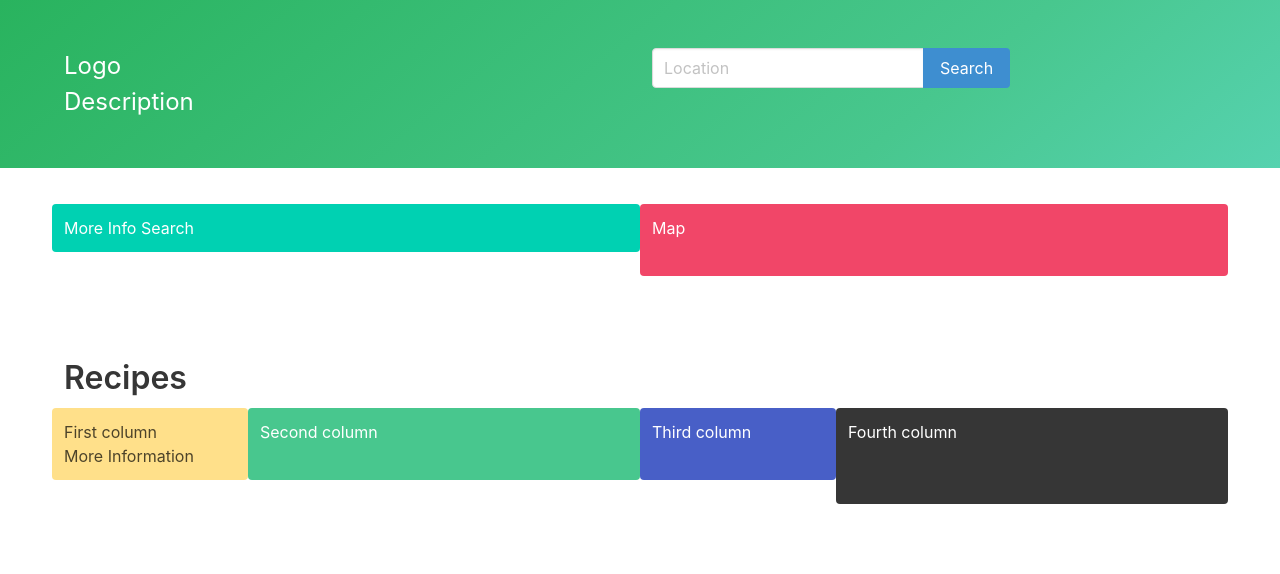
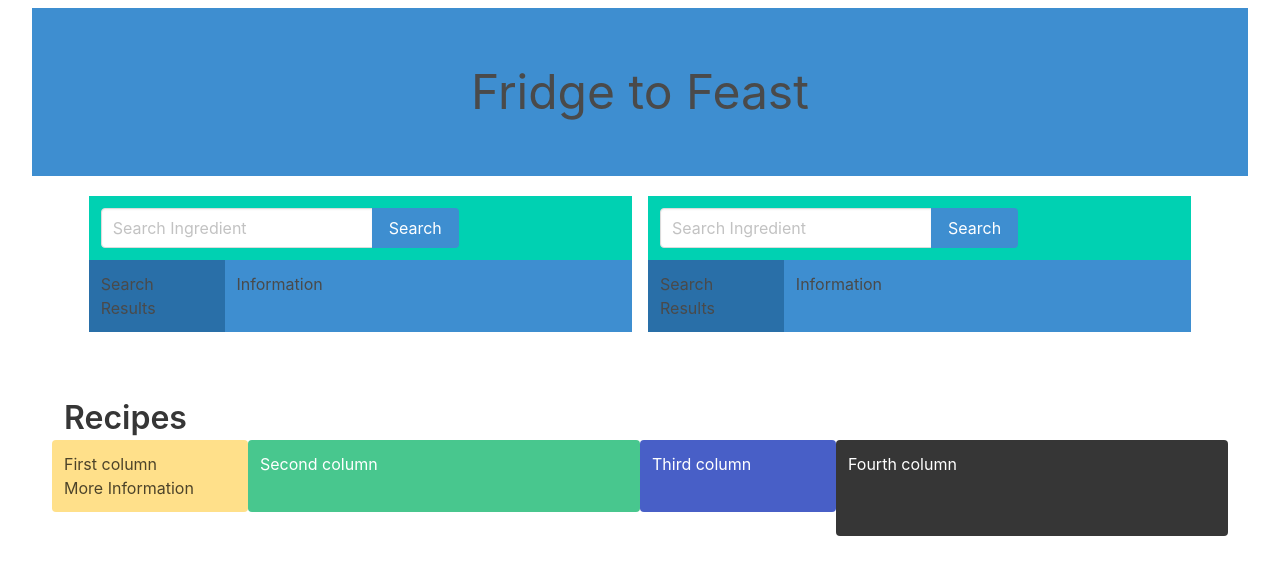
Before and after one commit to natejboucher/project-1, a plain HTML site: page index.html in a window 1280 px wide. Drawn offline with nearby package versions, Linux system fonts and the light colour scheme; no server answers.

Commit message:
added content div layouts for drinks/recipes and search bar

```diff
--- a/assets/js/script.js
+++ b/assets/js/script.js
@@ -1,4 +1,4 @@
-var drink = "rum";
+var drink = "vermouth";
 
 const drinkApi = {
 	"async": true,
--- a/index.html
+++ b/index.html
@@ -1,67 +1,85 @@
 <!DOCTYPE html>
 <html>
+
 <head>
     <meta charset="utf-8">
     <meta name="viewport" content="width=device-width, initial-scale=1">
-        <title>Title</title>
+    <title>Fridge to Feast</title>
     <link rel="stylesheet" href="https://cdn.jsdelivr.net/npm/bulma@0.9.3/css/bulma.min.css">
     <link rel="stylesheet" href="./assets/css/style.css">
 
     <style>
-
         .center {
             display: flex;
             justify-content: center;
             align-items: center;
         }
-
     </style>
 </head>
+
 <body>
 
-                <!-- Hero Banner -->
-                <section class="hero is-success is-primary is-bold">
-                    <div class="hero-body">
-                        <div class="container">
-                            <div class="columns">
-                                <div class="column is-size-4">
-                                Logo
-                                <br>
-                                Description
+    <!-- Hero Top -->
+    <section class="container is-fluid hero mb-5 mt-2">
+        <div class="hero-body has-text-centered has-background-info">
+            <p class="titles is-size-1-desktop">Fridge to Feast</p>
         </div>
-                                    <div class="column is-size-4">
-                                        <div class="field has-addons">
+    </section>
+
+    <!-- Two Main Columns-->
+    <main class="columns is-centered">
+        <!--Meals-->
+        <div class="column is-5 has-background-primary m-2">
+            <form class="field has-addons">
                 <div class="control">
-                                              <input class="input" type="text" placeholder="Location">
+                    <input class="input" type="text" placeholder="Search Ingredient">
                 </div>
                 <div class="control">
-                                              <a class="button is-info">
+                    <button class="button is-info">
                         Search
-                                              </a>
+                    </button>
+                </div>
+            </form>
+            <div class="columns mt-3">
+                <!-- Search results column-->
+                <div class="column is-quarter has-background-info-dark">
+                    <p>Search Results</p>
+                </div>
+                <!-- information columns-->
+                <div class="column is-three-quarters has-background-info">
+                    Information
                 </div>
             </div>
         </div>
+        <!-- Drinks -->
+        <div class="column is-5 has-background-primary m-2">
+            <form class="field has-addons">
+                <div class="control">
+                    <input class="input" type="text" placeholder="Search Ingredient">
+                </div>
+                <div class="control">
+                    <button class="button is-info">
+                        Search
+                    </button>
+                </div>
+            </form>
+            <div class="columns mt-3">
+                <!-- Search results column-->
+                <div class="column is-quarter has-background-info-dark">
+                    <p>Search Results</p>
+                </div>
+                <!-- information columns-->
+                <div class="column is-three-quarters has-background-info">
+                    Information
                 </div>
             </div>
         </div>
-                </section>
-
-                <section class="section">
-                    <div class="container">
-                        <div class="columns">
-                            <div class="column notification is-primary">
-                              More Info Search
-                            </div>
-                            <div class="column notification is-danger">
-                              Map
-                            </div>
-                          </div>
-                </section>
+    </main>
 
     <section class="section">
         <div class="container">
             <h1 class="title">Recipes</h1>
-                        <!-- <h2 class="subtitle"></h2> -->
+            <h2 class="subtitle"></h2>
     <div class="columns">
                 <div class="column notification is-warning is-2">
                     First column
@@ -78,8 +96,8 @@
                 </div>
             </div>
         </div>
-                </section>
     <script src="https://cdnjs.cloudflare.com/ajax/libs/jquery/3.4.1/jquery.min.js"></script>
     <script src="./assets/js/script.js"></script>
 </body>
+
 </html>
```
Lines whose indentation alone changed are shown as unchanged.
